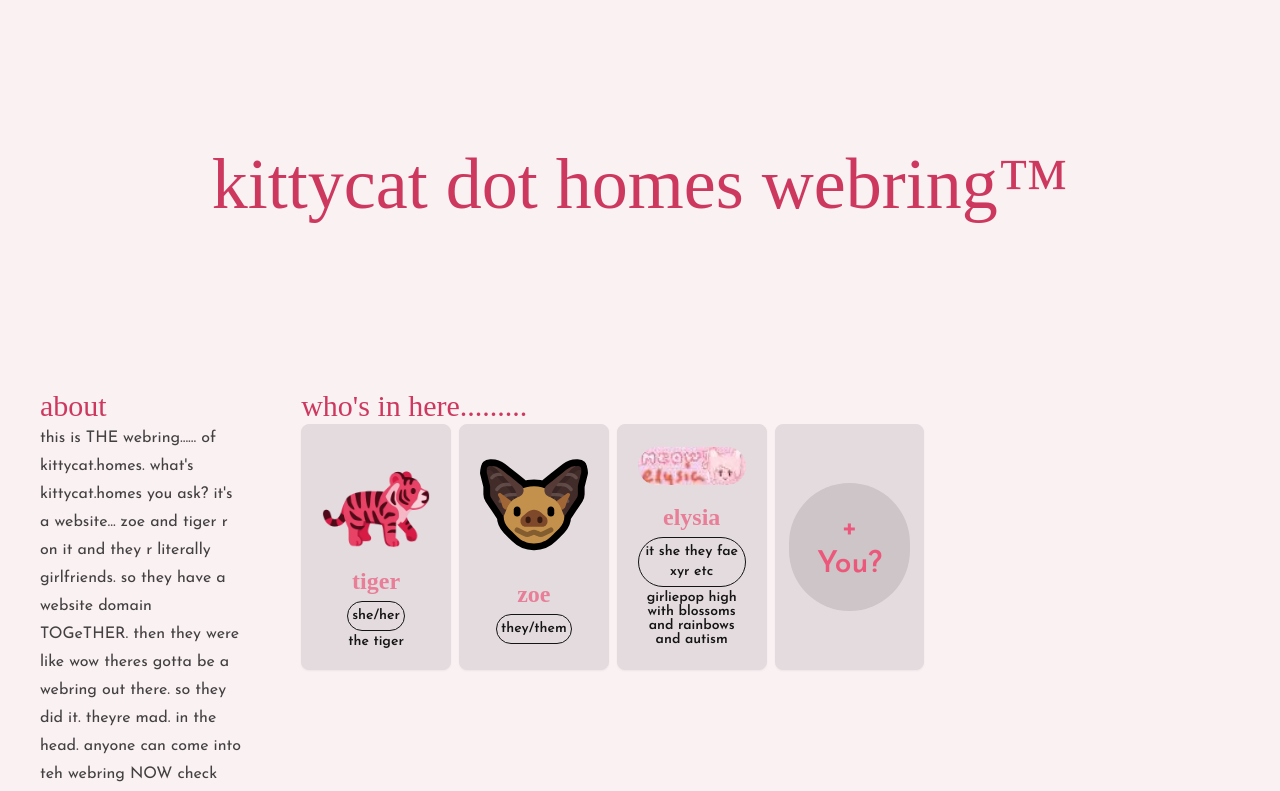
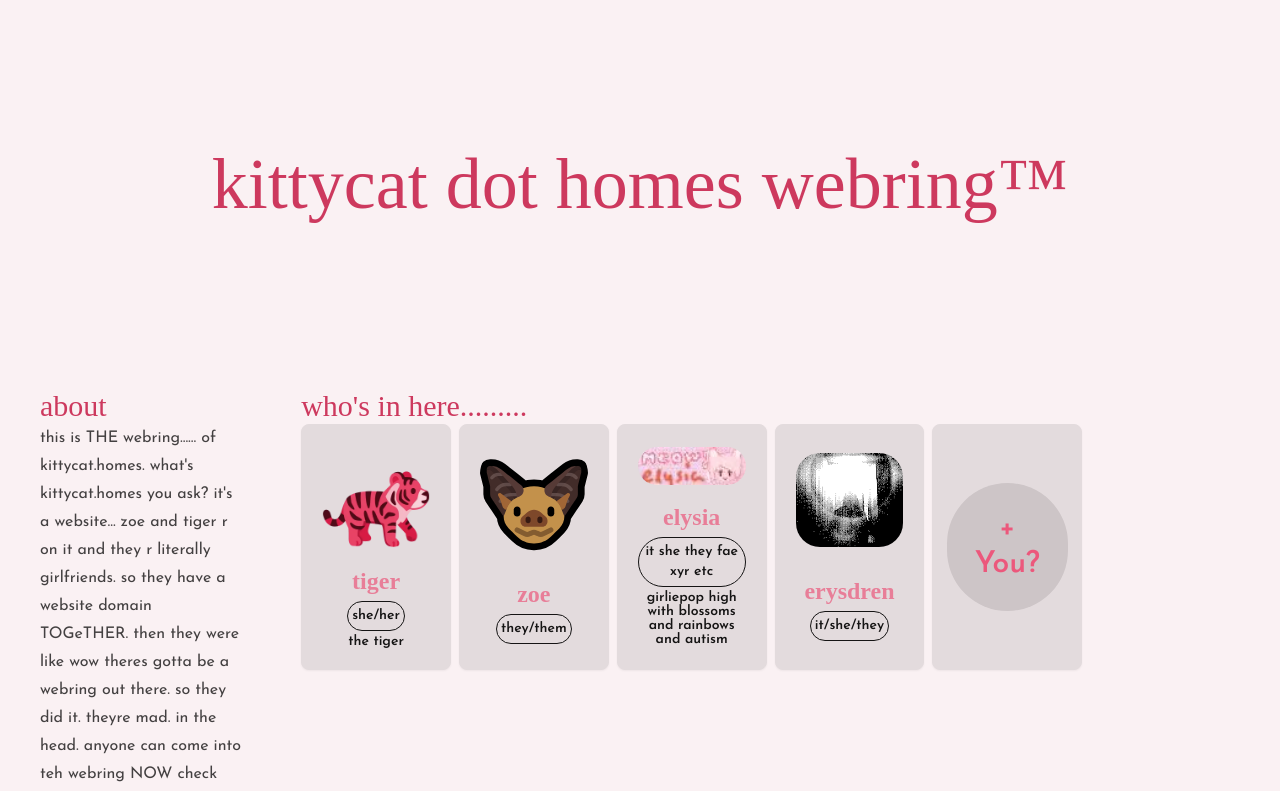
Before and after one commit to kittycat-homes/webring, a Nuxt app: page / in a window 1280 px wide. Shown: the top 791 px of the page. Built offline with nearby package versions, Linux system fonts and the light colour scheme; a web font is replaced by a local one.

Commit message:
added erysdren

```diff
--- a/members.ts
+++ b/members.ts
@@ -46,6 +46,16 @@ export const members: Array<Member> = [
       description: "pink image with a kitty type creature. next to it it says elysia",
     },
   },
+  {
+    displayname: "erysdren",
+    pronouns: "it/she/they",
+    username: "erysdren",
+    url: "https://erysdren.me/",
+    image: {
+      url: "/images/erysdren.png",
+      description: "a fuzzy humanoid shape, vaguely feminine, under an overwhelmingly bright light"
+    }
+  },
 ];
 
 // tells the router where the json pages for members are
```
Also changed, not shown: public/images/erysdren.png (added).
